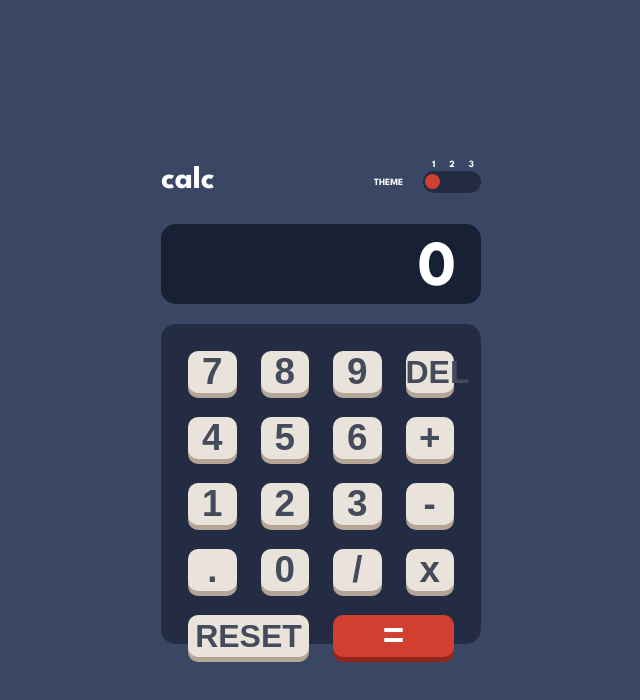
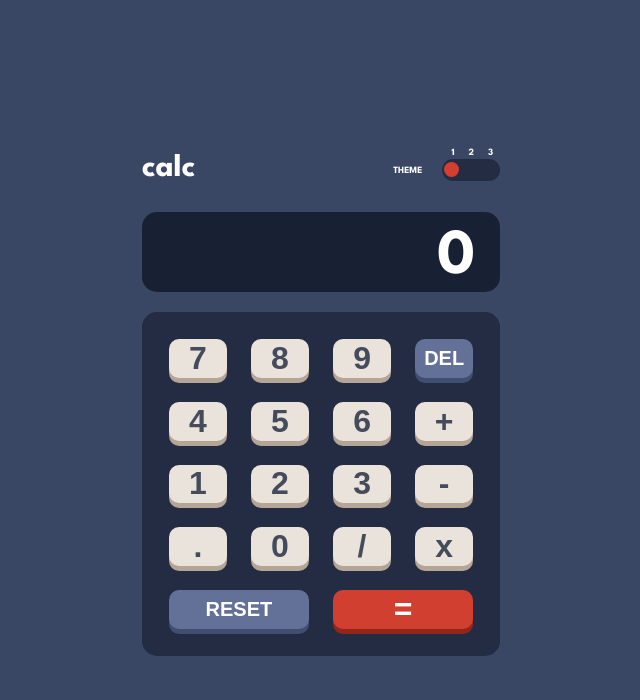
Before and after one commit to KristofToth95/FM-Calculator, a React (Create React App) app: page / in a window 1280 px wide. Shown: the top 700 px of the page, without its empty margins (319-959 px from the left). Built offline with nearby package versions, Linux system fonts and the light colour scheme.

Commit message:
fix: styling fix

```diff
--- a/src/index.css
+++ b/src/index.css
@@ -31,7 +31,7 @@ body {
 .calculator {
   flex-grow: 0;
   flex-shrink: 0;
-  flex-basis: 25%;
+  flex-basis: 28%;
   height: 50%;
   display: flex;
   flex-direction: column;
@@ -40,7 +40,7 @@ body {
 
 .keypad {
   padding: 15px;
-  height: 40vh;
+  height: 43vh;
   background-color: hsl(223, 31%, 20%);
   border-radius: 15px;
   display: grid;
@@ -61,8 +61,8 @@ body {
   border: none;
   margin: 12px;
   border-radius: 10px;
-  font-size: 2.3em;
-  font-weight: bolder;
+  font-size: 32px;
+  font-weight: 700;
   box-shadow: 0px 5px hsl(28, 16%, 65%);
   transition: ease-in-out 0.05s;
   cursor: pointer;
@@ -86,23 +86,23 @@ button:active {
 }
 
 .blueKey {
-  background-color: hsl(225, 21%, 49%);
-  box-shadow: 0px 5px hsl(224, 28%, 35%);
-  color: white;
-  font-size: 32px !important;
+  background-color: hsl(225, 21%, 49%) !important;
+  box-shadow: 0px 5px hsl(224, 28%, 35%) !important;
+  color: white !important;
+  font-size: 20px !important;
 }
 
 .blueKey.second {
-  background-color: hsl(185, 42%, 37%);
-  box-shadow: 0px 5px hsl(185, 58%, 25%);
+  background-color: hsl(185, 42%, 37%) !important;
+  box-shadow: 0px 5px hsl(185, 58%, 25%) !important;
   color: white;
-  font-size: 32px !important;
+  font-size: 20px !important;
 }
 .blueKey.third {
-  background-color: hsl(281, 89%, 26%);
-  box-shadow: 0px 5px hsl(177, 92%, 70%);
+  background-color: hsl(281, 89%, 26%) !important;
+  box-shadow: 0px 5px hsl(290, 70%, 36%) !important;
   color: white;
-  font-size: 32px !important;
+  font-size: 20px !important;
 }
 
 .blueKey.longKey {
@@ -171,11 +171,11 @@ input {
 }
 
 input.second {
-  background-color: hsl(25, 98%, 40%);
+  background-color: hsl(25, 98%, 40%) !important;
 }
 
 input.third {
-  background-color: hsl(268, 71%, 12%);
+  background-color: hsl(176, 100%, 44%) !important;
 }
 
 input:hover {
@@ -255,5 +255,5 @@ input:hover {
   background-color: hsl(0, 5%, 81%);
 }
 .buttons.third {
-  background-color: hsl(176, 100%, 44%);
+  background-color: hsl(268, 71%, 12%);
 }
--- a/src/index.tsx
+++ b/src/index.tsx
@@ -189,7 +189,7 @@ function ThemeSlider() {
           <div className={`buttons ${theme.theme}`}>
             <input
               type="radio"
-              className="button"
+              className={`switch ${theme.theme}`}
               style={toggle[0]}
               onClick={() => toggleEvent(0)}
               name="toggle"
@@ -197,7 +197,7 @@ function ThemeSlider() {
             />
             <input
               type="radio"
-              className="button"
+              className={`switch ${theme.theme}`}
               name="toggle"
               style={toggle[1]}
               onClick={() => toggleEvent(1)}
@@ -205,7 +205,7 @@ function ThemeSlider() {
             />
             <input
               type="radio"
-              className="button"
+              className={`switch ${theme.theme}`}
               name="toggle"
               style={toggle[2]}
               onClick={() => toggleEvent(2)}
```
